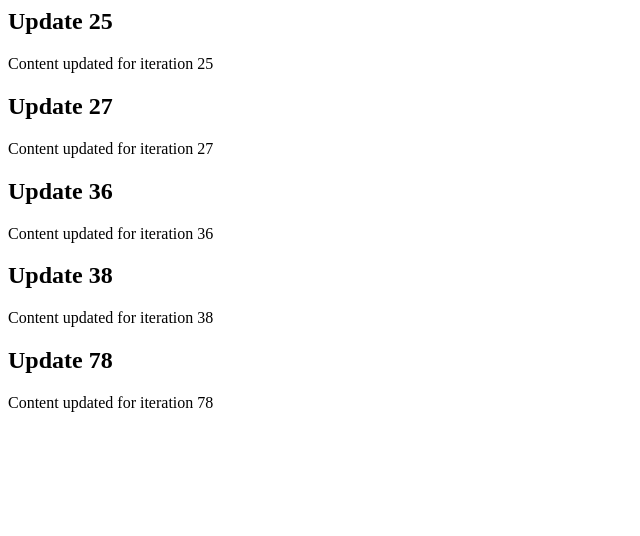
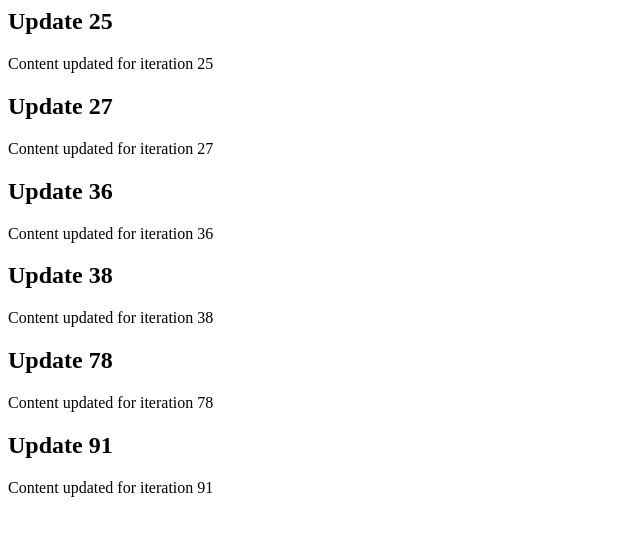
Before and after one commit to jpschmorgan/stunning-palm-tree, a website: page src/index.html in a window 1280 px wide. Shown: the whole page, without its empty margins (0-640 px from the left). Drawn offline with Linux system fonts and the light colour scheme.

Commit message:
chore: add comments

```diff
--- a/src/index.html
+++ b/src/index.html
@@ -27,3 +27,9 @@
     <h2>Update 78</h2>
     <p>Content updated for iteration 78</p>
 </div>
+
+<!-- Updated iteration 91 -->
+<div class="update-91">
+    <h2>Update 91</h2>
+    <p>Content updated for iteration 91</p>
+</div>
```
